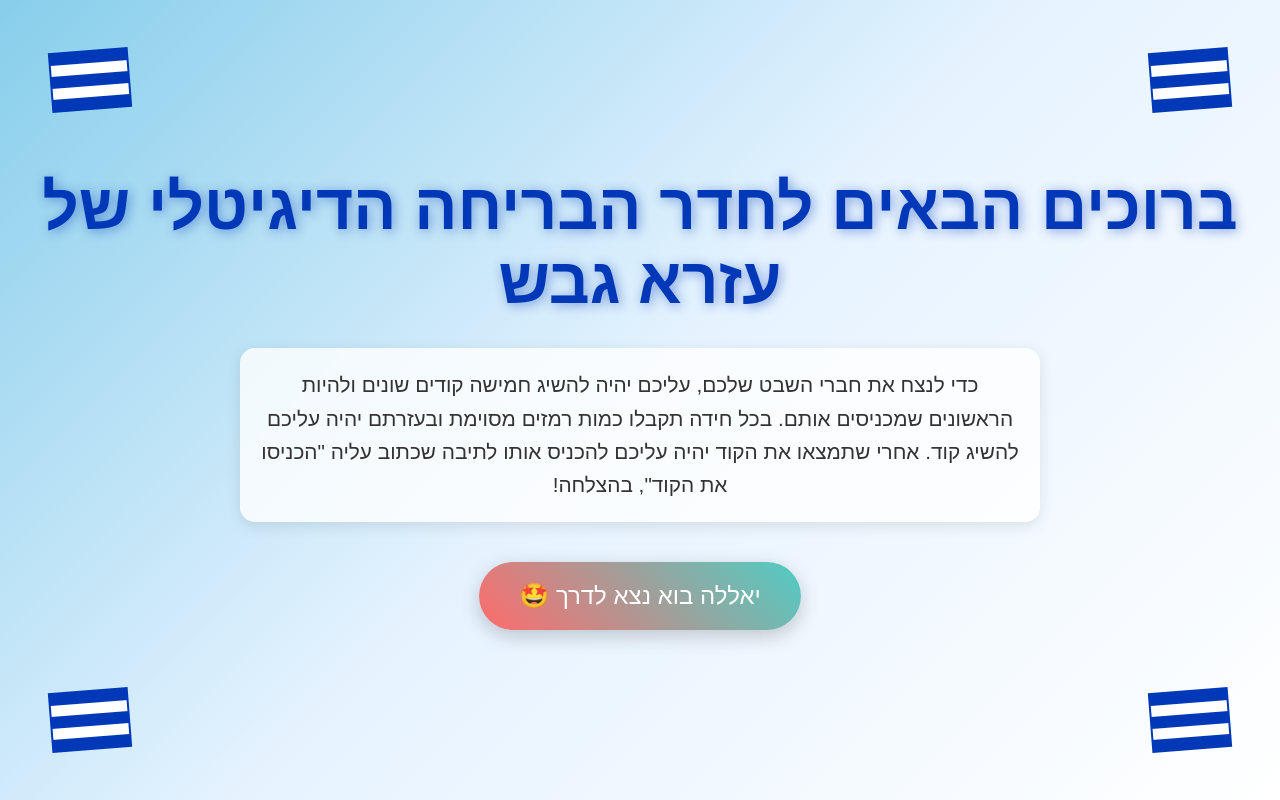
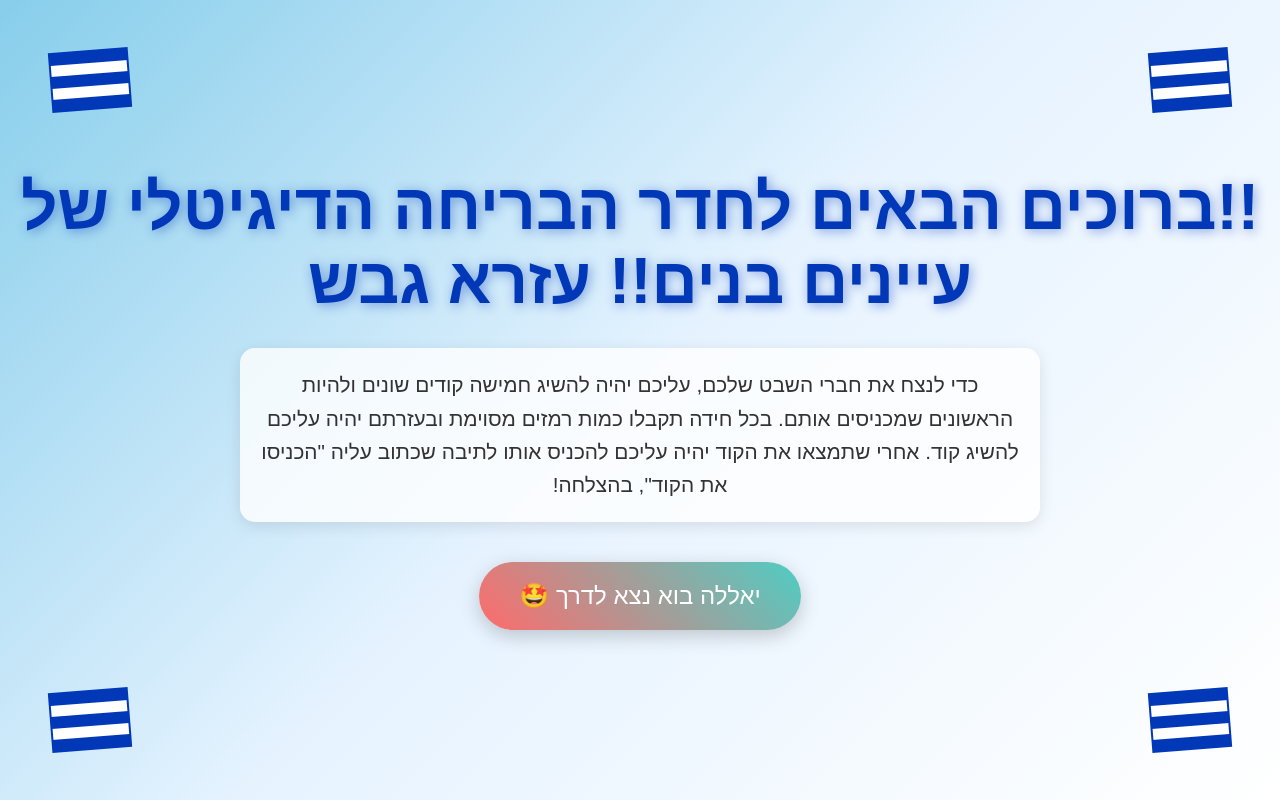
Before and after one commit to noamgol4543/ascape, a plain HTML site: page index.html in a window 1280 px wide. Drawn offline with Linux system fonts and the light colour scheme.

Commit message:
Update index.html

```diff
--- a/index.html
+++ b/index.html
@@ -348,7 +348,7 @@
         <div class="israeli-flag flag-3"></div>
         <div class="israeli-flag flag-4"></div>
 
-        <h1 class="main-title">ברוכים הבאים לחדר הבריחה הדיגיטלי של עזרא גבש</h1>
+        <h1 class="main-title">!!ברוכים הבאים לחדר הבריחה הדיגיטלי של עיינים בנים!! עזרא גבש</h1>
 
         <p class="subtitle">
             כדי לנצח את חברי השבט שלכם, עליכם יהיה להשיג חמישה קודים שונים ולהיות הראשונים שמכניסים אותם.
```
